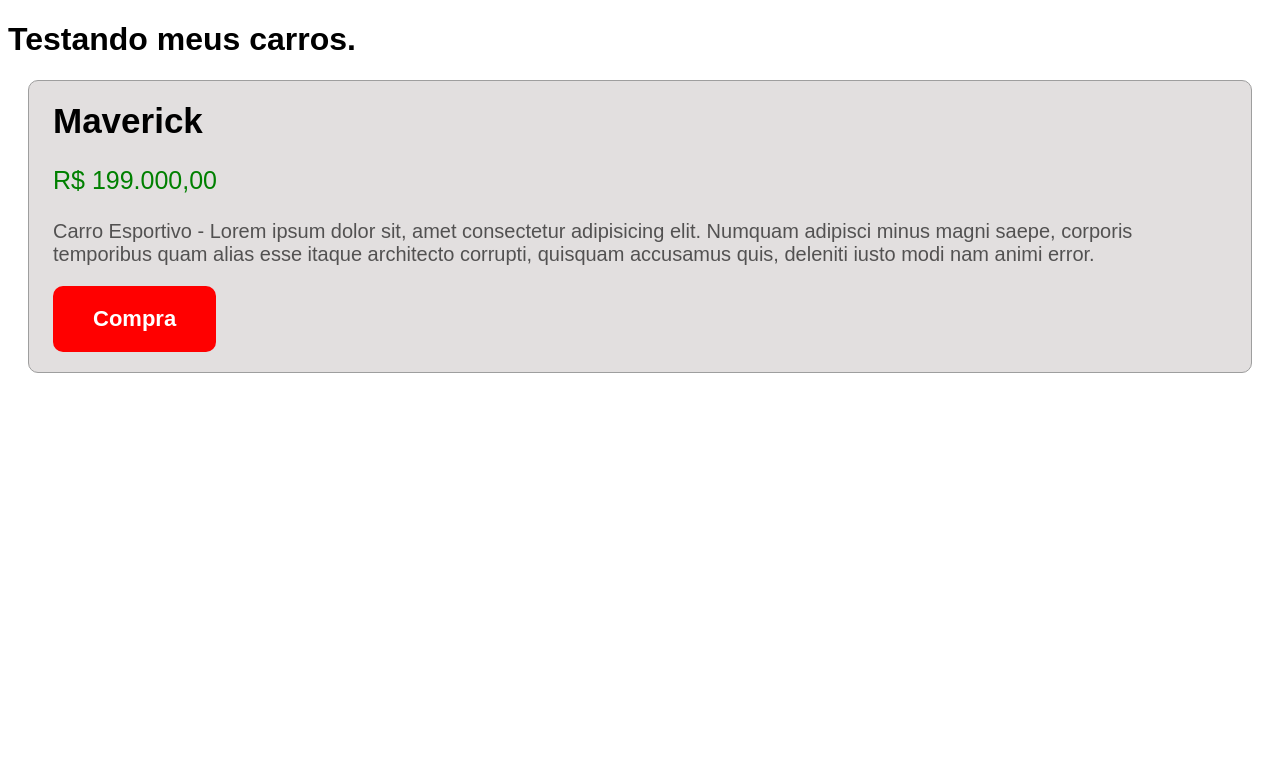
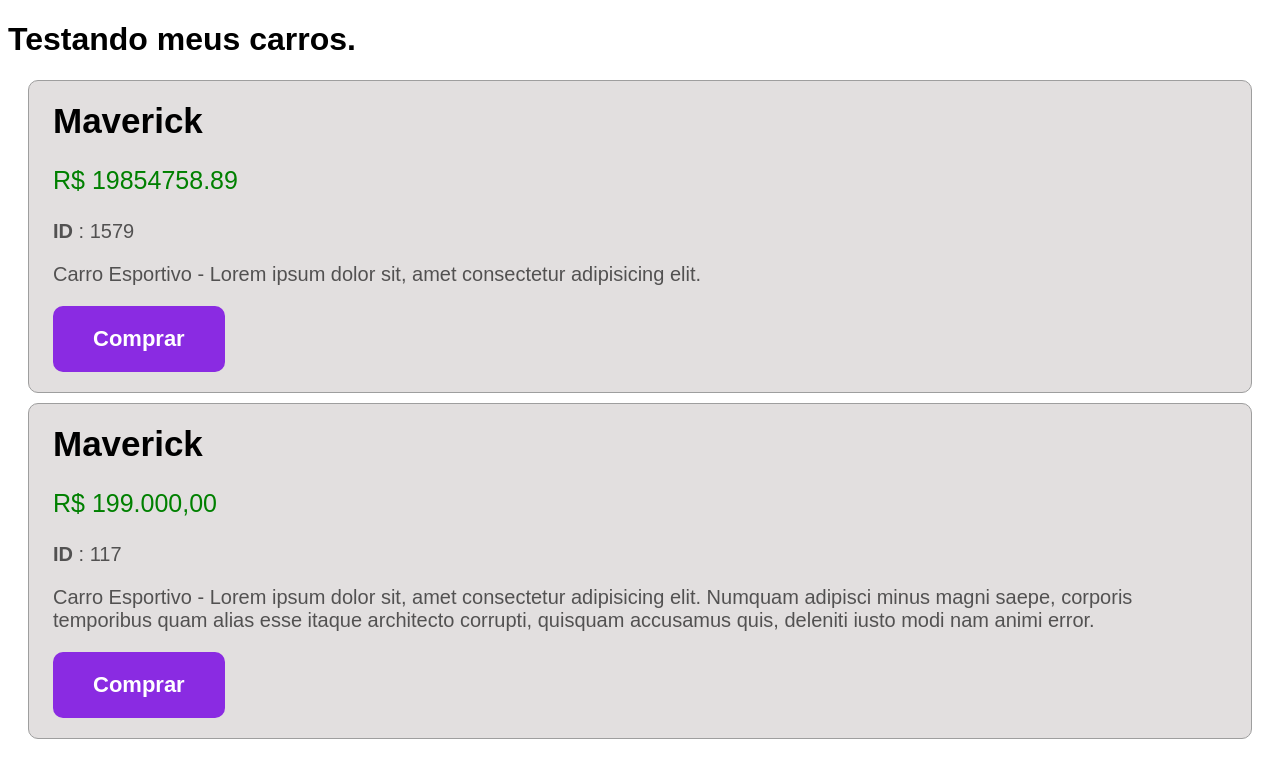
Before and after one commit to Jefferson170713/Django_Carros, a Django app: page / in a window 1280 px wide. Shown: the top 778 px of the page. Run offline with Django 5.2, Linux system fonts and the light colour scheme; parts of the project's set-up code (start-up, migrations or seed data) failed here and were passed over.

Commit message:
Aprendendo a passar os primeiros parâmetros para página e formatando os números Type(float, int)

```diff
--- a/cars/static/cars/css/css.css
+++ b/cars/static/cars/css/css.css
@@ -20,9 +20,7 @@
     text-decoration: none;
     font-size: 22px;
     color: white;
-    background-color: red;
-    /* margin-top: 20px;
-    margin-bottom: 20px; */
+    background-color: blueviolet;
     border-radius: 10px;
 }
 
--- a/cars/templates/cars/cars_index.html
+++ b/cars/templates/cars/cars_index.html
@@ -10,10 +10,20 @@
 <body>
     <h1>Testando meus carros.</h1>
     <div class="item">
+        {% block content %}
+            <h2 class="titulo"><strong>{{ cars.model }}</strong></h2>
+            <p class="preco">R$ {{ cars.value }}</p>
+            <p class="text"><strong>ID</strong> : {{ cars.id }}</p>
+            <p class="text">{{ cars.description }}</p>
+            <a href="" class="botao"><strong>Comprar</strong></a>
+        {% endblock content %}
+    </div>
+    <div class="item">
         <h2 class="titulo"><strong>Maverick</strong></h2>
         <p class="preco">R$ 199.000,00</p>
+        <p class="text"><strong>ID</strong> : 117</p>
         <p class="text">Carro Esportivo - Lorem ipsum dolor sit, amet consectetur adipisicing elit. Numquam adipisci minus magni saepe, corporis temporibus quam alias esse itaque architecto corrupti, quisquam accusamus quis, deleniti iusto modi nam animi error.</p>
-        <a href="" class="botao"><strong>Compra</strong></a>
+        <a href="" class="botao"><strong>Comprar</strong></a>
     </div>
 
 </body>
--- a/cars/views.py
+++ b/cars/views.py
@@ -1,6 +1,22 @@
 from django.shortcuts import render
 from django.http import HttpResponse
+import locale
+
+# Configura a localidade para o formato brasileiro
+locale.setlocale(locale.LC_ALL, 'pt_BR.UTF-8')
+
+def format_float(value):
+    return locale.format_string('%.2f', value, grouping=True)
+
+def format_int(value):
+    return locale.format_string('%.f', value, grouping=True)
+
 # Create your views here.
-
-def cars_views( request ):
-    return render( request, 'cars/cars_index.html' )
+def cars_views(request):
+    car = {
+        'model': 'Maverick',
+        'id': format_int(1579),
+        'description': 'Carro Esportivo - Lorem ipsum dolor sit, amet consectetur adipisicing elit.',
+        'value': format_float(19854758.89),
+    }
+    return render(request, 'cars/cars_index.html', {'cars': car})
```
Also changed, not shown: app/settings.py (+2 -14 lines).
